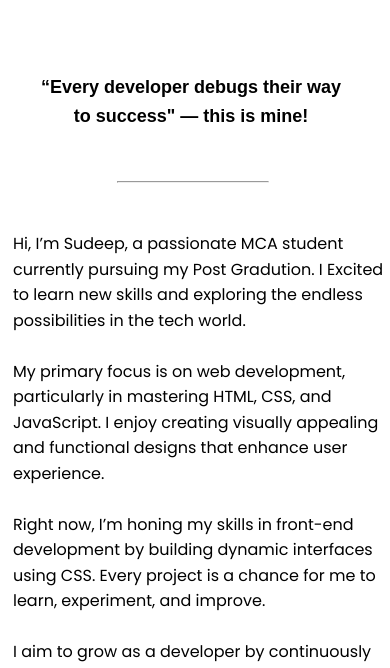
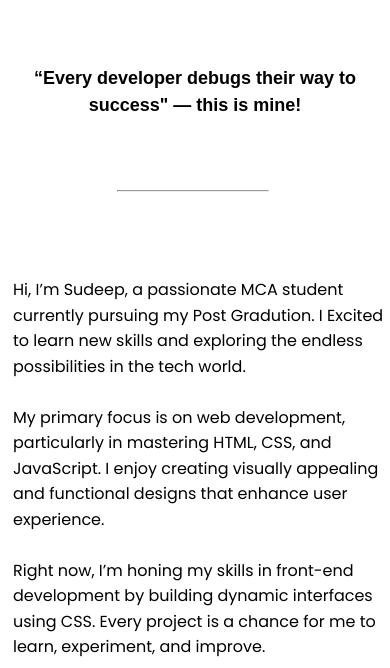
Before and after one commit to SudeepNPatil/Portfolio, a plain HTML site: page index.html in a window 390 px wide. Shown: the part 157-825 px from the top of the page. Drawn offline with Linux system fonts and the light colour scheme.

Commit message:
miner update

```diff
--- a/Digital_Resume.css
+++ b/Digital_Resume.css
@@ -112,35 +112,31 @@ img{
 
 .quote{
 	margin-top: 15px;
-	height: 110px;
+	text-align: center;
+	font-weight: bolder;
+	font-size: large;
+	font-family: sans-serif;
+	line-height: 1.5;
+
 }
 @media(max-width:480px){
 	.quote{
-		width: 98vw;
+		width: 100vw;
 		text-align: center;
 		line-height: 1.5;
 		margin-bottom: 8vw;
 		font-size: large;
 	}
-	.quote >p{
-		width: 80vw;
+}
+.break{
+	text-align: center;
+	margin-left: 200px;
+}
+@media(max-width:480px){
+	.break{
+		margin: 0px;
+		margin-left: 30vw;
 	}
-
-	.quote > hr{
-		 margin-left: 30vw;
-	}
-}
-.quote > p{
-	padding-left: 15px;
-	font-weight:  bold;
-	line-height: 1.6;
-	margin:8px 0 18px 20px;
-	font-family: sans-serif;
-}
-
-.quote > hr{
-	margin-top: 50px;
-	width:150px;
 }
 .download{
 	background-color: violet;
--- a/index.html
+++ b/index.html
@@ -23,12 +23,10 @@
 	<a href="./contact.html">Contact</a>
 
 	</div>
-		<div class="quote">
-		  <p>“Every developer debugs their way to success" — this is mine!</p>
 
-		  <hr>
+		  <p class="quote">“Every developer debugs their way to success" — this is mine!</p>
 
-	    </div>
+		  <hr class="break">
 
 	<div class="main-body">
 
```
